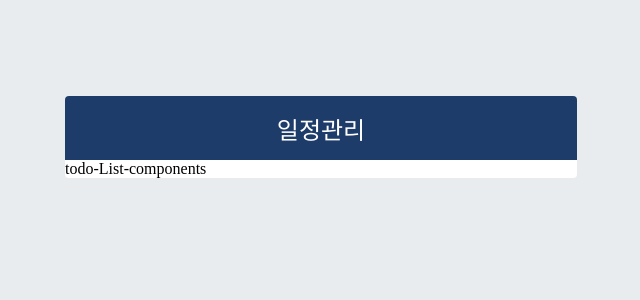
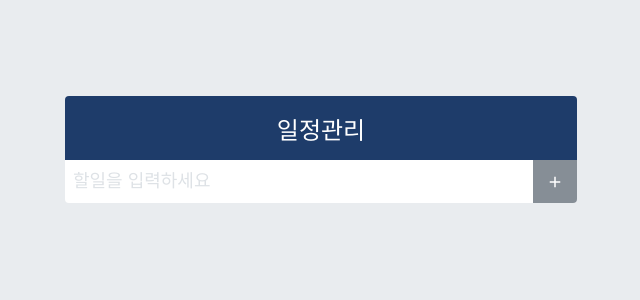
Before and after one commit to yzzzzun/react-todoList, a React (Create React App) app: page / in a window 1280 px wide. Shown: the top 300 px of the page, without its empty margins (319-959 px from the left). Built offline with nearby package versions, Linux system fonts and the light colour scheme.

Commit message:
[TDA-7] todoListInsert 컴포넌트 구현  - input, react-icon 사용

```diff
--- a/src/App.js
+++ b/src/App.js
@@ -1,9 +1,14 @@
 import React from 'react';
 import './App.css';
 import TodoTemplate from './components/TodoTemplate';
+import TodoInsert from './components/TodoInsert';
 
 const App = () => {
-  return <TodoTemplate>todo-List-components</TodoTemplate>;
+  return (
+    <TodoTemplate>
+      <TodoInsert />
+    </TodoTemplate>
+  );
 };
 
 export default App;
--- a/src/components/TodoInsert.js
+++ b/src/components/TodoInsert.js
@@ -0,0 +1,16 @@
+import React from 'react';
+import { MdAdd } from 'react-icons/md';
+import './TodoInsert.scss';
+
+const TodoInsert = () => {
+  return (
+    <form className="TodoInsert">
+      <input placeholder="할일을 입력하세요" />
+      <button type="submit">
+        <MdAdd />
+      </button>
+    </form>
+  );
+};
+
+export default TodoInsert;
--- a/src/components/TodoInsert.scss
+++ b/src/components/TodoInsert.scss
@@ -0,0 +1,35 @@
+.TodoInsert {
+  display: flex;
+  background: white;
+
+  input {
+    background: none;
+    outline: none;
+    border: none;
+    padding: 0.5rem;
+    font-size: 1.125rem;
+    line-height: 1.5;
+    color: white;
+    &::placeholder {
+      color: #dee2e6;
+    }
+    flex: 1;
+  }
+
+  button {
+    border: none;
+    outline: none;
+    background: #868e96;
+    color: white;
+    padding-left: 0.8rem;
+    padding-right: 0.8rem;
+    font-size: 1.125rem;
+    display: flex;
+    align-items: center;
+    cursor: pointer;
+    transition: 0.1s background ease-in;
+    &:hover {
+      background: #adb5bd;
+    }
+  }
+}
```
